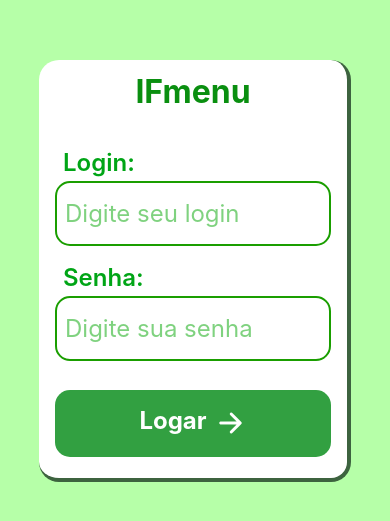
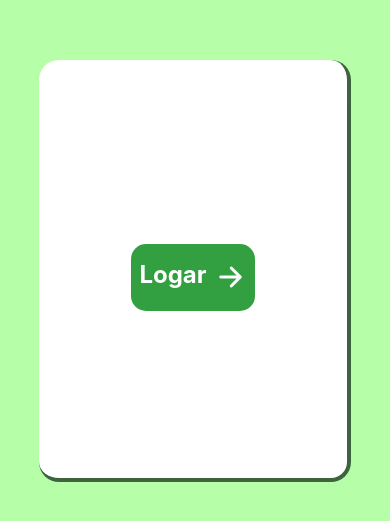
Before and after one commit to yagoMiron/IFmenu, a React Native app: screen /Login in a window 390 px wide. Shown: the part 151-672 px from the top of the page. Built offline with nearby package versions, Linux system fonts and the light colour scheme.

Commit message:
iniciando tela login

```diff
--- a/src/pages/TelaInicial.tsx
+++ b/src/pages/TelaInicial.tsx
@@ -1,15 +1,9 @@
 import { useNavigation } from "@react-navigation/native";
 import { useState } from "react";
-import {
-  Image,
-  StyleSheet,
-  Text,
-  TouchableOpacity,
-  View,
-} from "react-native";
+import { Image, StyleSheet, Text, TouchableOpacity, View } from "react-native";
 import InputText from "../components/InputText";
 import { Ionicons } from "@expo/vector-icons";
-
+const logo = require("../../assets/menu2.svg");
 
 const TelaInicial = () => {
   const [login, setLogin] = useState("");
@@ -26,22 +20,8 @@ const TelaInicial = () => {
   return (
     <View style={styles.container}>
       <View style={styles.main}>
-        <Image src="../../assets/"  />
-        <Text style={styles.logo}>IFmenu</Text>
+        <Image source={logo} />
         <View style={styles.inputArea}>
-          <InputText
-            setter={setLogin}
-            value={login}
-            title="Login"
-            placeholder="Digite seu login"
-          />
-          <InputText
-            setter={setSenha}
-            value={senha}
-            title="Senha"
-            placeholder="Digite sua senha"
-            password
-          />
           <Text
             style={{
               ...styles.invalidLogin,
@@ -86,6 +66,7 @@ const styles = StyleSheet.create({
     color: "white",
   },
   main: {
+    alignItems: "center",
     width: "80%",
     backgroundColor: "white",
     borderRadius: 20,
```
Also changed, not shown: 2 other files (tests, documents, lock files or other folders).
